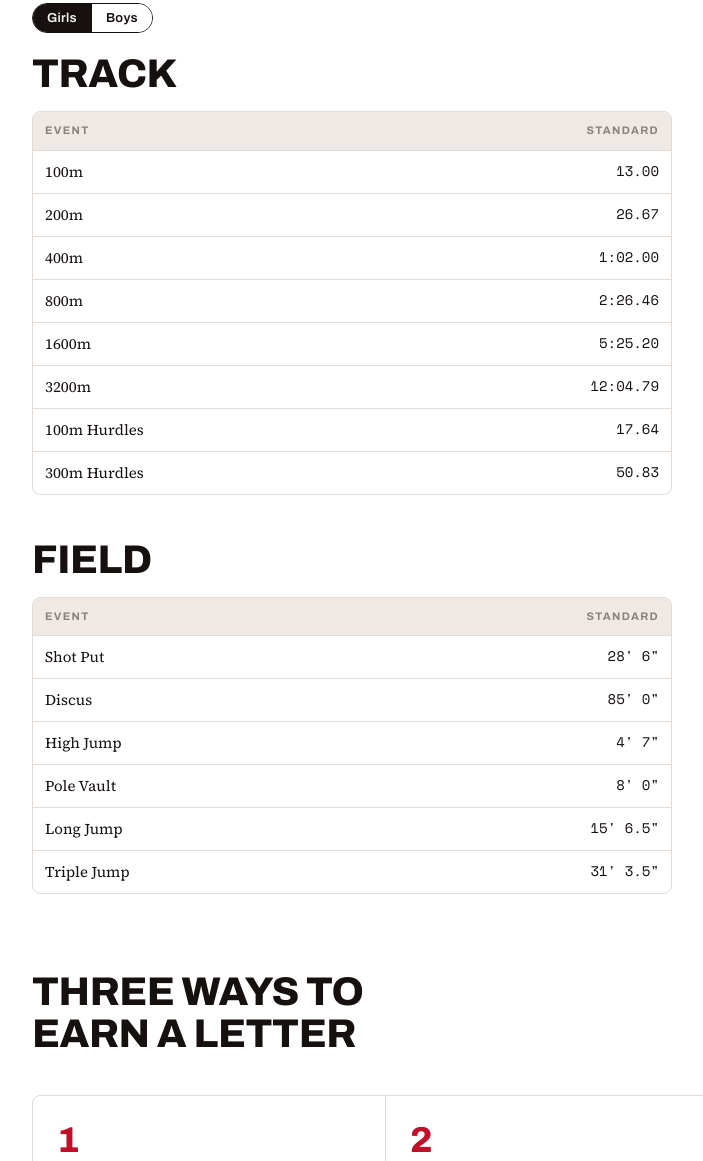
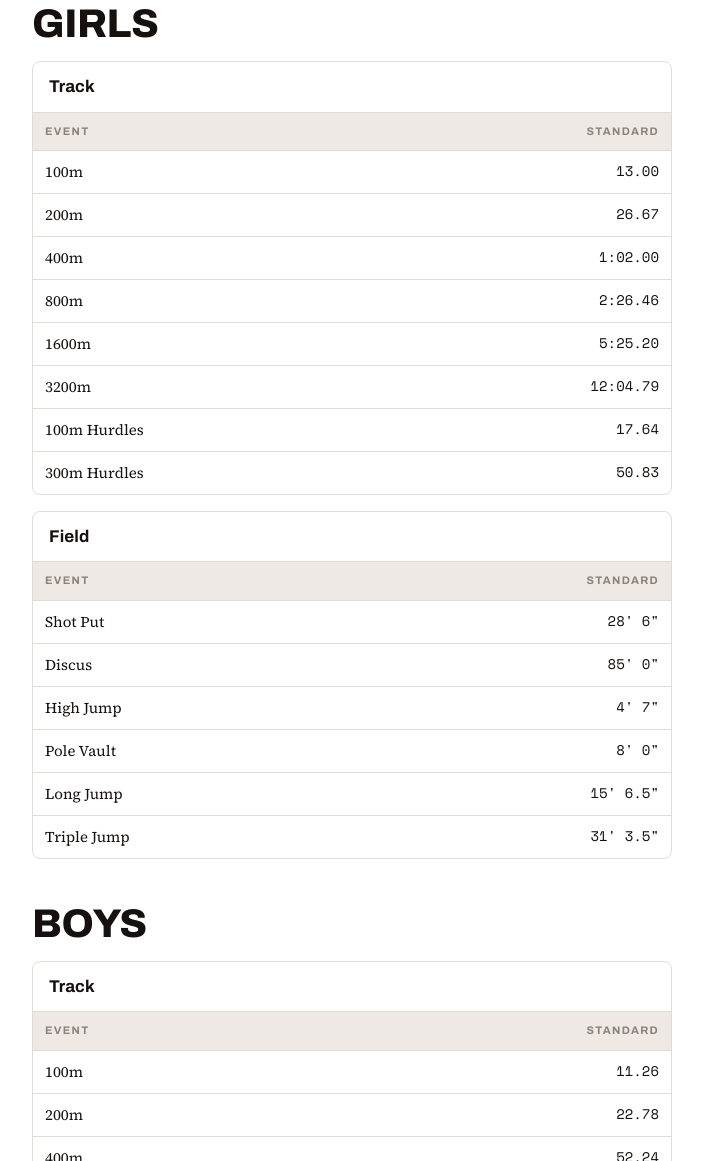
Before and after one commit to pwalesdi/mvxctf_website, a plain HTML site: page varsity-standards.html in a window 1280 px wide. Shown: the part 1100-2261 px from the top of the page, without its empty margins (78-781 px from the left). Drawn offline with nearby package versions, Linux system fonts and the light colour scheme.

Commit message:
Varsity standards: both genders on the page, no toggle
The standards page lists girls then boys, each under its own h2, with
the Track and Field tables in panels headed by the group. The
Girls/Boys pill is gone; the track records page keeps its toggle.

- Each table is named by its gender and group for screen readers
  ("Girls Track").
- The toggle never wrote a URL parameter, and no link anywhere carries
  one or a #std- anchor, so nothing points at a state that's gone.
- site.css: the toggle-only spacing rules replaced; noscript says
  "tables". README: file table and the standards notes.

Co-Authored-By: Claude Opus 5.5 <noreply@anthropic.com>

```diff
--- a/assets/css/site.css
+++ b/assets/css/site.css
@@ -413,10 +413,11 @@ section.panel.letters{padding-block:0}
 .name-list li{break-inside:avoid;padding:5px 0;font-size:.9375rem;line-height:1.45}
 .name-list .pill{margin-left:4px;vertical-align:1px}
 .controls + #letters-body{margin-top:20px}
-/* Varsity standards: compact tables, one per event group */
-.std-app{margin-top:clamp(28px,4vw,44px)}
-.std-app #standards-body{max-width:640px}
-.std-app .controls + #standards-body .data-group:first-child{margin-top:20px}
+/* Varsity standards: girls then boys on one page, no toggle. Each gender is a data-group h2 over compact tables, one
+   per event group (Track, Field), each in a panel headed by its group (.panel-head). */
+.std-app{margin-top:clamp(28px,4vw,44px);max-width:640px}
+.std-app .data-group:first-child{margin-top:0}
+.std-app .panel + .panel{margin-top:16px}
 .std-table td.num{width:1%}
 /* A mark in running text (14-04, 40' 6") that must not break across lines; the characters stay as typed. */
 .nowrap{white-space:nowrap}
--- a/assets/js/standards.js
+++ b/assets/js/standards.js
@@ -1,6 +1,9 @@
 /* Varsity letter standards (varsity-standards.html).
-   Reads assets/data/varsity-standards.csv and renders one table per event
-   group (Track, Field), rows in event_order, with a Girls/Boys toggle. Needs assets/js/csv.js first. */
+   Reads assets/data/varsity-standards.csv and lists both genders on the page,
+   girls then boys, with no toggle: an h2 per gender, and under it one table
+   per event group (Track, Field), each in a panel headed by the group, rows in
+   event_order. (The track records page keeps its Girls/Boys toggle; its table
+   is much longer.) Needs assets/js/csv.js first. */
 (function () {
   "use strict";
 
@@ -18,49 +21,37 @@
     var ao = parseFloat(a.event_order), bo = parseFloat(b.event_order);
     return (isNaN(ao) ? Infinity : ao) - (isNaN(bo) ? Infinity : bo) || a._i - b._i;
   }
+  function idFor(s) { return s.toLowerCase().replace(/[^a-z0-9]+/g, "-"); }
 
-  function render(records, gender) {
+  // One gender: its heading, then a panel per event group, Track and Field
+  // first and any other group after them, in file order.
+  function genderHTML(records, gender) {
     var mine = records.filter(function (r) { return r.gender === gender; });
+    if (!mine.length) return "";
     var groups = GROUP_ORDER.slice();
     mine.forEach(function (r) { if (groups.indexOf(r.event_group) < 0) groups.push(r.event_group); });
-    return groups.map(function (g) {
+    var gid = "std-" + idFor(gender);
+    return '<section class="data-group" aria-labelledby="' + esc(gid) + '">' +
+      '<h2 id="' + esc(gid) + '">' + esc(gender) + "</h2>" +
+      groups.map(function (g) {
         var rows = mine.filter(function (r) { return r.event_group === g; }).sort(byOrder);
         if (!rows.length) return "";
-      var id = "std-" + gender.toLowerCase() + "-" + g.toLowerCase().replace(/[^a-z0-9]+/g, "-");
-      return '<section class="data-group" aria-labelledby="' + esc(id) + '">' +
-        '<h2 id="' + esc(id) + '">' + esc(g) + "</h2>" +
-        '<div class="panel"><table class="ledger std-table"><thead><tr>' +
+        var id = gid + "-" + idFor(g);
+        return '<div class="panel"><h3 class="panel-head" id="' + esc(id) + '">' + esc(g) + "</h3>" +
+          '<table class="ledger std-table" aria-labelledby="' + esc(gid) + " " + esc(id) + '"><thead><tr>' +
           '<th scope="col">Event</th><th scope="col" class="num">Standard</th></tr></thead><tbody>' +
           rows.map(function (r) {
             return '<tr><td>' + esc(r.event) + '</td><td class="mono num">' + esc(r.standard) + "</td></tr>";
           }).join("") +
-        "</tbody></table></div></section>";
-    }).join("");
-  }
-
-  function mount(records) {
-    records.forEach(function (r, i) { r._i = i; });
-    var current = GENDERS[0];
-    app.innerHTML = '<div class="controls"><div class="seg" role="group" aria-label="Gender">' + GENDERS.map(function (g) {
-      return '<button type="button" data-g="' + g + '" aria-pressed="' + (g === current) + '">' + g + "</button>";
-    }).join("") + '</div></div><div id="standards-body"></div>';
-    var body = document.getElementById("standards-body");
-    function draw() {
-      body.innerHTML = render(records, current);
-      app.querySelectorAll(".seg button").forEach(function (b) {
-        b.setAttribute("aria-pressed", String(b.getAttribute("data-g") === current));
-      });
-    }
-    app.querySelector(".seg").addEventListener("click", function (e) {
-      var b = e.target.closest("button[data-g]");
-      if (!b || b.getAttribute("data-g") === current) return;
-      current = b.getAttribute("data-g");
-      draw();
-    });
-    draw();
+          "</tbody></table></div>";
+      }).join("") +
+      "</section>";
   }
 
   window.MVCSV.load(DATA_URL, ["gender", "event_group", "event", "standard"])
-    .then(mount)
+    .then(function (records) {
+      records.forEach(function (r, i) { r._i = i; });
+      app.innerHTML = GENDERS.map(function (g) { return genderHTML(records, g); }).join("");
+    })
     .catch(fail);
 })();
--- a/varsity-standards.html
+++ b/varsity-standards.html
@@ -90,7 +90,7 @@
       <div id="standards-app" class="std-app">
         <p class="sched-status">Loading standards&hellip;</p>
       </div>
-      <noscript><p class="sched-status">The standards table needs JavaScript to display.</p></noscript>
+      <noscript><p class="sched-status">The standards tables need JavaScript to display.</p></noscript>
     </div>
   </section>
 
```
Also changed, not shown: 1 other file. Lines whose indentation alone changed are shown as unchanged.
